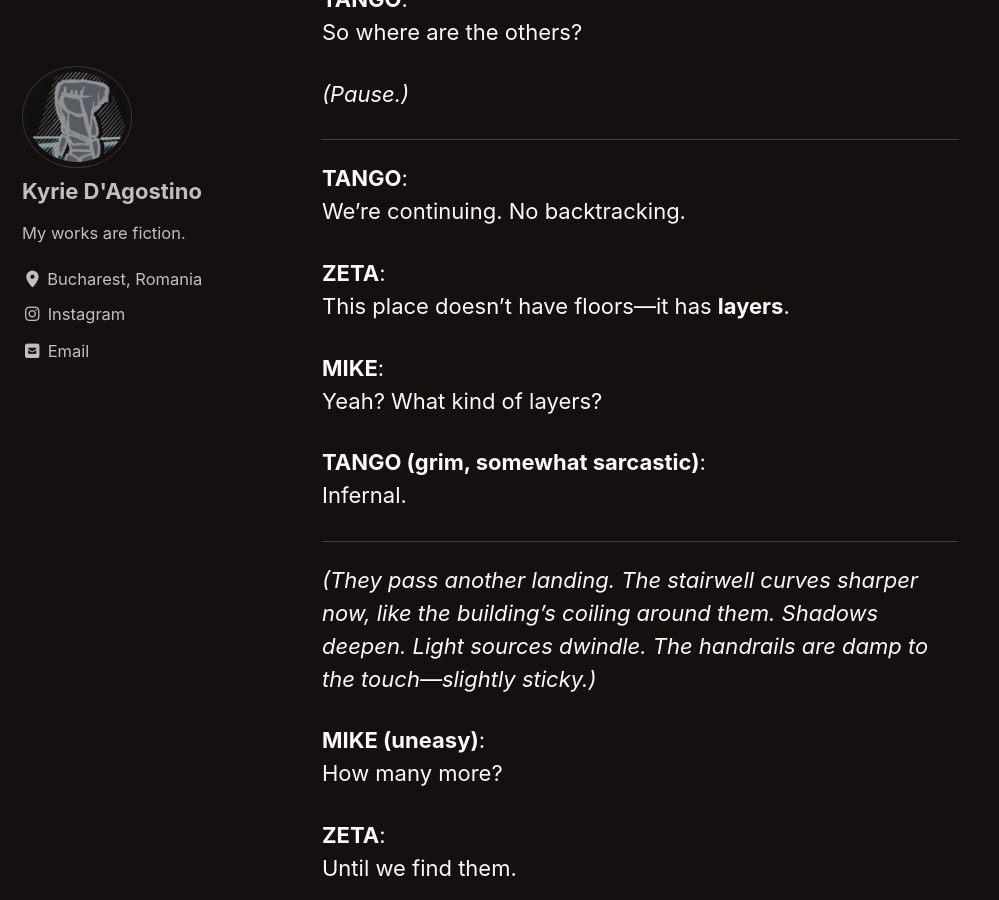
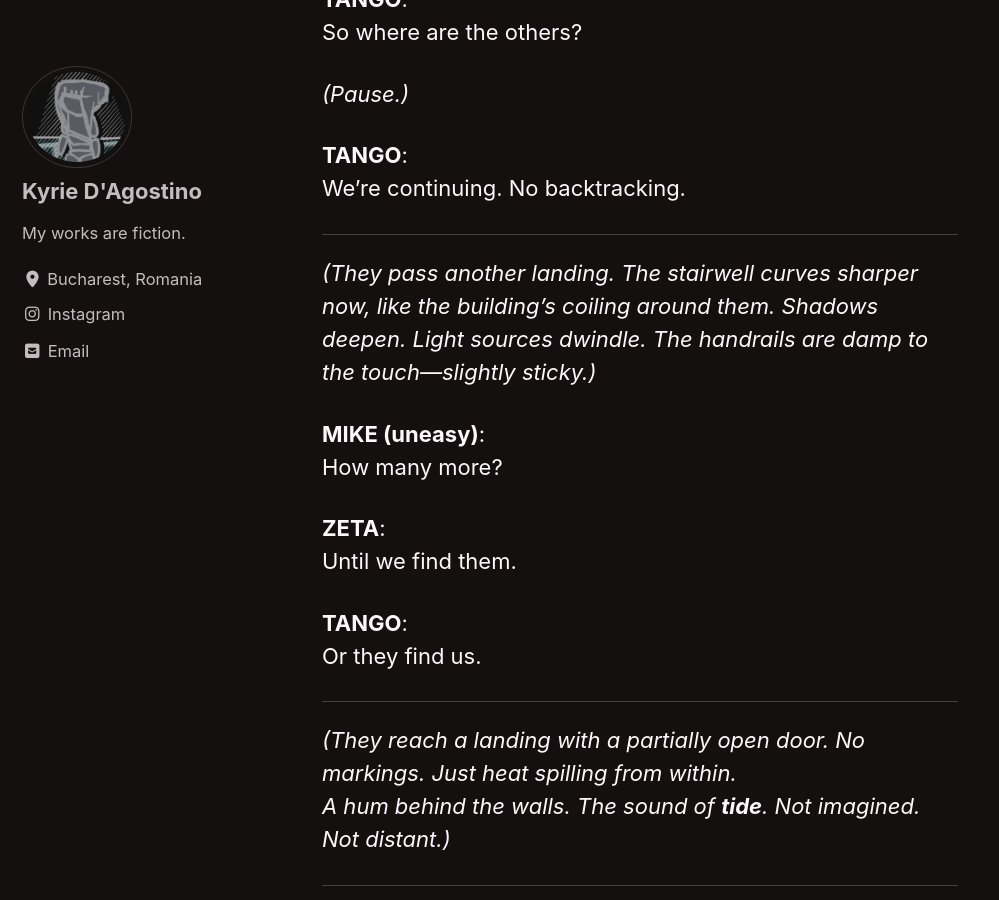
Before and after one commit to kyrie-edelweiss/edelweiss-archive, a Jekyll site: the page built from _pages/red-king.md, in a window 1280 px wide and 900 px high, scrolled down 74239 px. Shown: the whole window, without its empty margins (0-999 px from the left). Built offline with Jekyll 4.4.1, drawn with Linux system fonts in a browser that asks for light colours; cached includes are drawn as plain includes; our own code applies the rules of GitHub Pages for plain Markdown files.

Commit message:
Update red-king.md

```diff
--- a/_pages/red-king.md
+++ b/_pages/red-king.md
@@ -1553,19 +1553,8 @@
 
 *(Pause.)*
 
----
-
 **TANGO**:
 We’re continuing. No backtracking.
-
-**ZETA**:
-This place doesn’t have floors—it has **layers**.
-
-**MIKE**:
-Yeah? What kind of layers?
-
-**TANGO (grim, somewhat sarcastic)**:
-Infernal.
 
 ---
 
```
